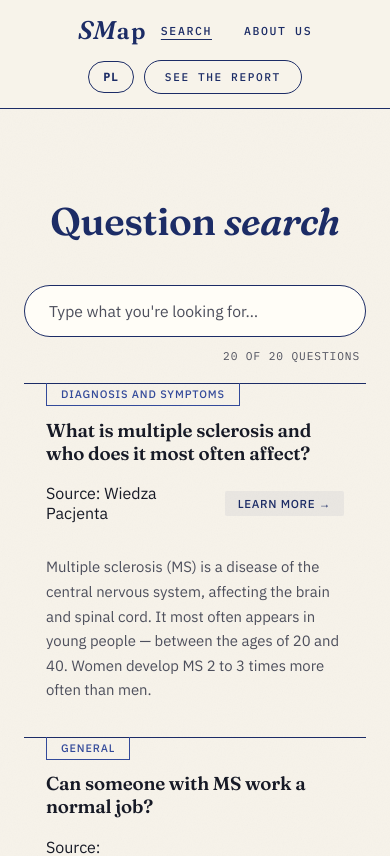
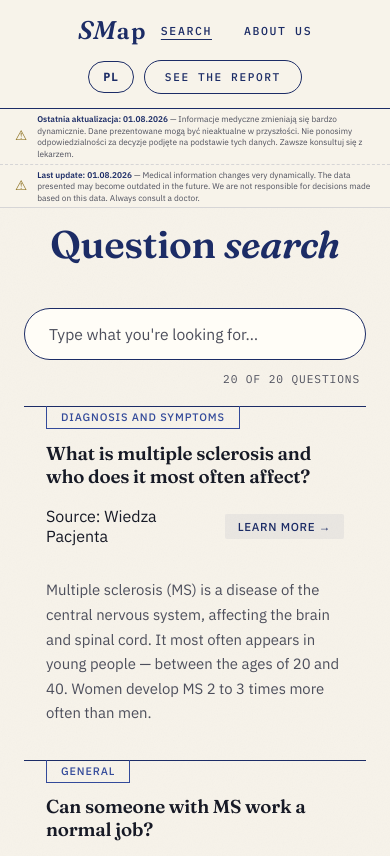
Before and after one commit to DominikaBomba/smap, a React (Vite) app: page / in a window 390 px wide. Shown: the top 856 px of the page. Built offline with nearby package versions, Linux system fonts and the light colour scheme.

Commit message:
warning message added
Fix fixed navbar disclaimer, add bilingual PL/EN warning message

```diff
--- a/src/AboutUs.jsx
+++ b/src/AboutUs.jsx
@@ -13,7 +13,7 @@ import june from './assets/june.jpeg';
 import july from './assets/july.jpeg';
 import dominika from './assets/dominika.jpg';
 import paulina from './assets/paulina.png';
-import raport from './assets/Raport_do_smap.pdf'
+
 
 
 function CountUp({ end, prefix = "", suffix = "", duration = 1500 }) {
@@ -78,7 +78,7 @@ function AboutUs() {
                 </div>
             </header>
 
-            {/* pasek statystyk i partnerów pod hero */}
+
             <section className="statsBar">
                 <div className={"headerNumbers"}>
                     <div>
@@ -135,7 +135,7 @@ function AboutUs() {
                 <div className="reportRow">
                     <h5>{t("aboutUs.reports.report.label")}</h5>
                     <div>
-                        <a href={raport} download aria-label={t("aboutUs.reports.report.downloadAriaLabel")}>
+                        <a href="./assets/" download="raport_Smap_june2026.pdf" aria-label={t("aboutUs.reports.report.downloadAriaLabel")}>
                             <span className="material-symbols-outlined">download</span>
                         </a>
                     </div>
@@ -150,10 +150,22 @@ function AboutUs() {
                 <div className="reportRow">
                     <h5>{t("aboutUs.reports.analysis.label")}</h5>
                     <div>
-                        <Link to="https://dominikabomba.github.io/MsReport/MSRaport.html" aria-label={t("aboutUs.reports.search.ariaLabel")}>
+                        <button
+                            type="button"
+                            className="iconButton"
+                            onClick={() => setShowContactInfo((prev) => !prev)}
+                            aria-label={t("aboutUs.reports.analysis.ariaLabel")}
+                        >
                             <span className="material-symbols-outlined">lock</span>
-                        </Link>
-
+                        </button>
+                        {showContactInfo && (
+                            <p className="contactInfo">
+                                {t("aboutUs.reports.analysis.contactInfo")}{" "}
+                                <a href="mailto:kontakt@twojadomena.pl">
+                                    ...
+                                </a>
+                            </p>
+                        )}
                     </div>
                     <div>
                         {t("aboutUs.reports.analysis.description")}
--- a/src/App.css
+++ b/src/App.css
@@ -5,11 +5,11 @@
     align-items: center;
     max-width: 760px;
     margin: 0 auto;
-    padding: 88px 24px 120px;
+    padding: 120px 24px 120px;
 }
 
 .faq h1 {
-    margin: 0 0 40px;
+    margin: 50px 0 40px;
     font-size: 2.4rem;
     font-weight: 600;
     text-align: center;
@@ -164,4 +164,12 @@
     .faqEmbedWrapper {
         margin-top: 12px;
     }
+    .faq h1 {
+        margin: 100px 0 40px;
+        font-size: 2.4rem;
+        font-weight: 600;
+        text-align: center;
+        color: var(--navy-deep);
+    }
+
 }
--- a/src/App.jsx
+++ b/src/App.jsx
@@ -19,7 +19,15 @@ function App() {
     )
 
     return (
-        <main className="faq">
+        <>
+
+
+    <main className="faq">
+
+
+
+
+
             <h1>{t('app.titlePrefix')} <em>{t('app.titleEm')}</em></h1>
 
             <input
@@ -84,6 +92,7 @@ function App() {
                 )}
             </div>
         </main>
+            </>
     )
 }
 
--- a/src/Navbar.css
+++ b/src/Navbar.css
@@ -1,8 +1,14 @@
 /* ===== GÓRNA NAWIGACJA (styl Sereth) ===== */
 
+
+.navbar{
+    position: fixed;
+    width: 100vw;
+    top: 0;
+    z-index: 10;
+}
 .siteNav {
-    position: sticky;
-    top: 0;
+
     z-index: 10;
     display: flex;
     justify-content: space-between;
@@ -12,7 +18,39 @@
     background-color: var(--bg-cream);
     border-bottom: 1px solid var(--navy-deep);
 }
+.remember {
+    display: flex;
+    flex-direction: row;
+    margin: 0;
+    background-color: var(--bg-cream);
 
+    border-bottom: 1px solid rgba(28, 44, 102, 0.15);
+}
+.rememberRow {
+    display: flex;
+    align-items: center;
+    gap: 10px;
+    padding: 4px 15px;
+}
+.rememberRow + .rememberRow {
+    border-top: 1px dashed rgba(28, 44, 102, 0.15);
+}
+.rememberIcon {
+    flex-shrink: 0;
+    font-size: 0.85rem;
+    line-height: 1;
+    color: #8a6d1a;
+}
+.rememberText {
+    margin: 0;
+    font-size: 0.52rem;
+    line-height: 1.4;
+    color: var(--text-muted);
+}
+.rememberText strong {
+    color: var(--navy-deep);
+    font-weight: 600;
+}
 /* logo: kursywne "m" + SEARCH w kapitalikach, wszystko szeryfem */
 .siteNavLogo {
     font-family: var(--font-display);
@@ -113,4 +151,13 @@
     .siteNavRight {
         gap: 10px;
     }
+
+    .remember {
+        display: flex;
+        flex-direction: column;
+        margin: 0;
+        background-color: var(--bg-cream);
+        border-bottom: 1px solid rgba(28, 44, 102, 0.15);
+    }
+
 }
--- a/src/Navbar.jsx
+++ b/src/Navbar.jsx
@@ -1,7 +1,6 @@
 import { Link, NavLink } from "react-router-dom";
 import { useTranslation } from "react-i18next";
 import "./Navbar.css";
-import raport from "./assets/Raport_do_smap.pdf";
 
 /* Górna nawigacja w stylu referencji:
    logo z szeryfową kursywą | linki w monospace | owalny przycisk CTA */
@@ -14,6 +13,7 @@ function Navbar() {
     };
 
     return (
+        <div className="navbar">
         <nav className="siteNav">
             <Link to="/aboutUs" className="siteNavLogo">
                 <em>{t("navbar.logoPrefix")}</em>{t("navbar.logoSuffix")}
@@ -35,12 +35,29 @@ function Navbar() {
                     {i18n.language === "pl" ? "EN" : "PL"}
                 </button>
 
-
-                <a className="siteNavCta" href={raport} download aria-label={t("aboutUs.reports.report.downloadAriaLabel")}>
-                    see the report
+                {/* podmień href, gdy raport będzie miał swój adres */}
+                <a className="siteNavCta" href="#">
+                    {t("navbar.seeReport")}
                 </a>
             </div>
+
         </nav>
+            <div className="remember">
+                <div className="rememberRow">
+                    <span className="rememberIcon" aria-hidden="true">⚠</span>
+                    <p className="rememberText">
+                        <strong>Ostatnia aktualizacja: 01.08.2026</strong> — Informacje medyczne zmieniają się bardzo dynamicznie. Dane prezentowane mogą być nieaktualne w przyszłości. Nie ponosimy odpowiedzialności za decyzje podjęte na podstawie tych danych. Zawsze konsultuj się z lekarzem.
+                    </p>
+                </div>
+                <div className="rememberRow">
+                    <span className="rememberIcon" aria-hidden="true">⚠</span>
+                    <p className="rememberText">
+                        <strong>Last update: 01.08.2026</strong> — Medical information changes very dynamically. The data presented may become outdated in the future. We are not responsible for decisions made based on this data. Always consult a doctor.
+                    </p>
+                </div>
+            </div>
+
+            </div>
     );
 }
 
```
